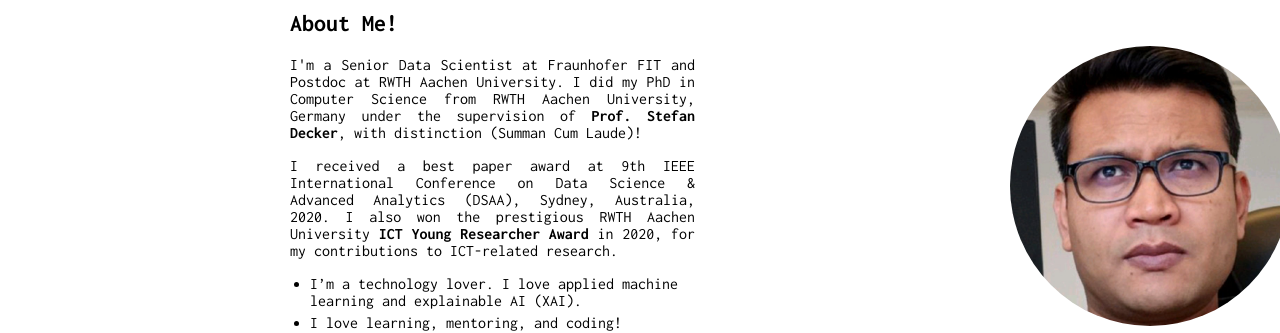
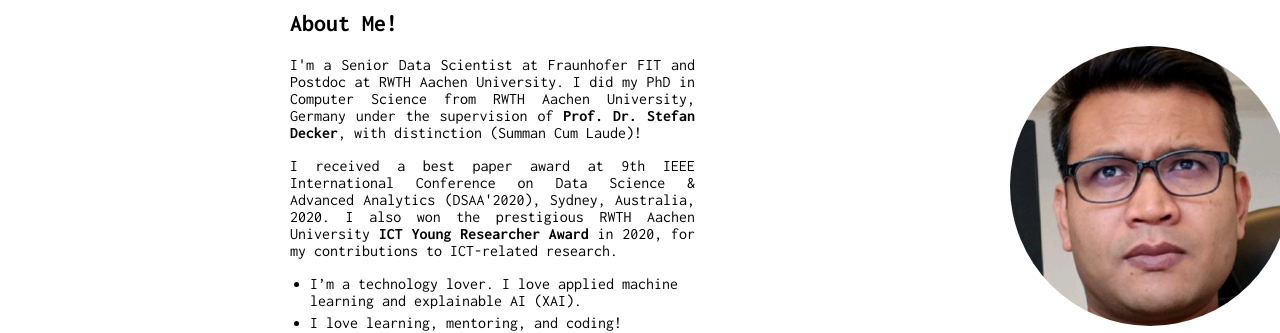
Before and after one commit to rezacsedu/rezacsedu.github.io, a Jekyll site: the page built from index.md, in a window 1280 px wide. Shown: the part 129-462 px from the top of the page. Built offline with Jekyll 4.4.1, drawn with Linux system fonts in a browser that asks for light colours; our own code applies the rules of GitHub Pages for plain Markdown files.

Commit message:
Update index.md

```diff
--- a/index.md
+++ b/index.md
@@ -2,9 +2,9 @@
 
 <img class="profile-picture" src="img/1664312512000.jpg" width="150">
 
-<p style='text-align: justify;'> I'm a Senior Data Scientist at Fraunhofer FIT and Postdoc at RWTH Aachen University. I did my PhD in Computer Science from RWTH Aachen University, Germany under the supervision of <b>Prof. Stefan Decker</b>, with distinction (Summan Cum Laude)! </p>
+<p style='text-align: justify;'> I'm a Senior Data Scientist at Fraunhofer FIT and Postdoc at RWTH Aachen University. I did my PhD in Computer Science from RWTH Aachen University, Germany under the supervision of <b>Prof. Dr. Stefan Decker</b>, with distinction (Summan Cum Laude)! </p>
 
-<p style='text-align: justify;'>I received a best paper award at 9th IEEE International Conference on Data Science & Advanced Analytics (DSAA), Sydney, Australia, 2020. I also won the prestigious RWTH Aachen University <b>ICT Young Researcher Award</b> in 2020, for my contributions to ICT-related research. </p>
+<p style='text-align: justify;'>I received a best paper award at 9th IEEE International Conference on Data Science & Advanced Analytics (DSAA'2020), Sydney, Australia, 2020. I also won the prestigious RWTH Aachen University <b>ICT Young Researcher Award</b> in 2020, for my contributions to ICT-related research. </p>
 
 - I'm a technology lover. I love applied machine learning and explainable AI (XAI).
 - I love learning, mentoring, and coding!
```
